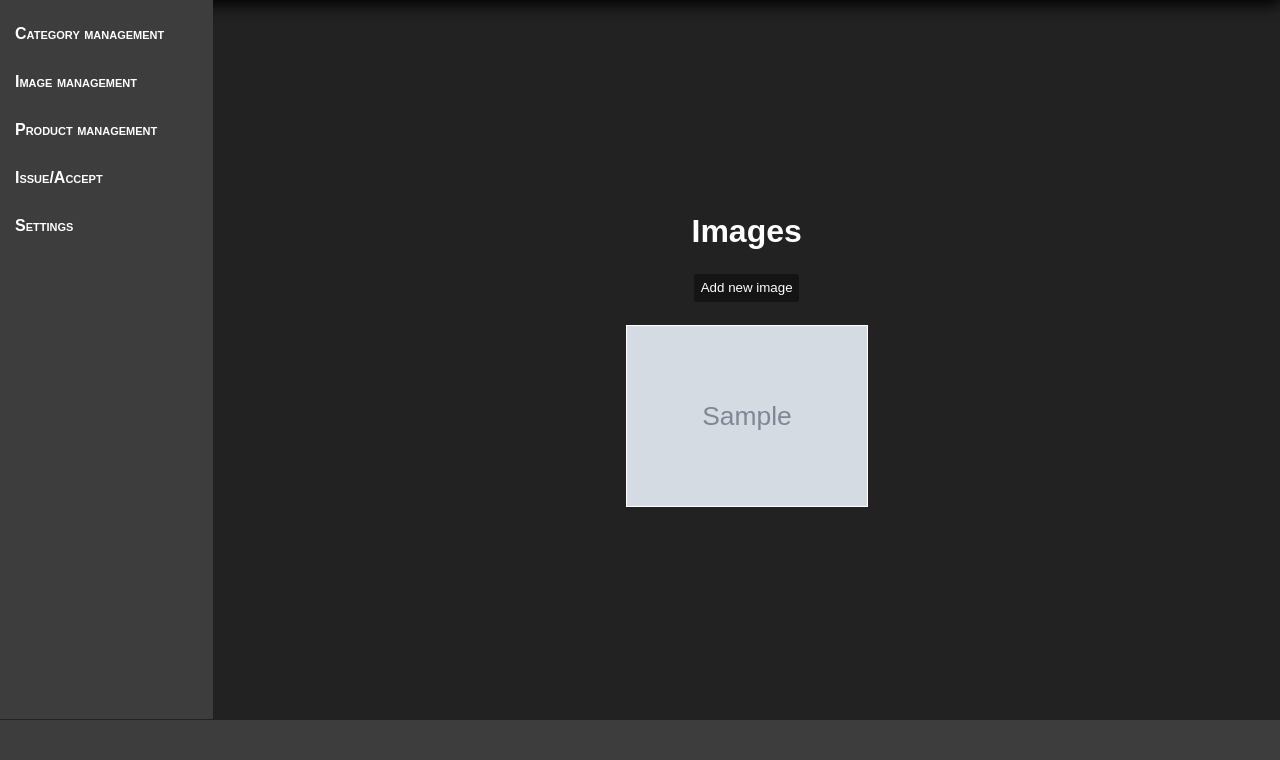
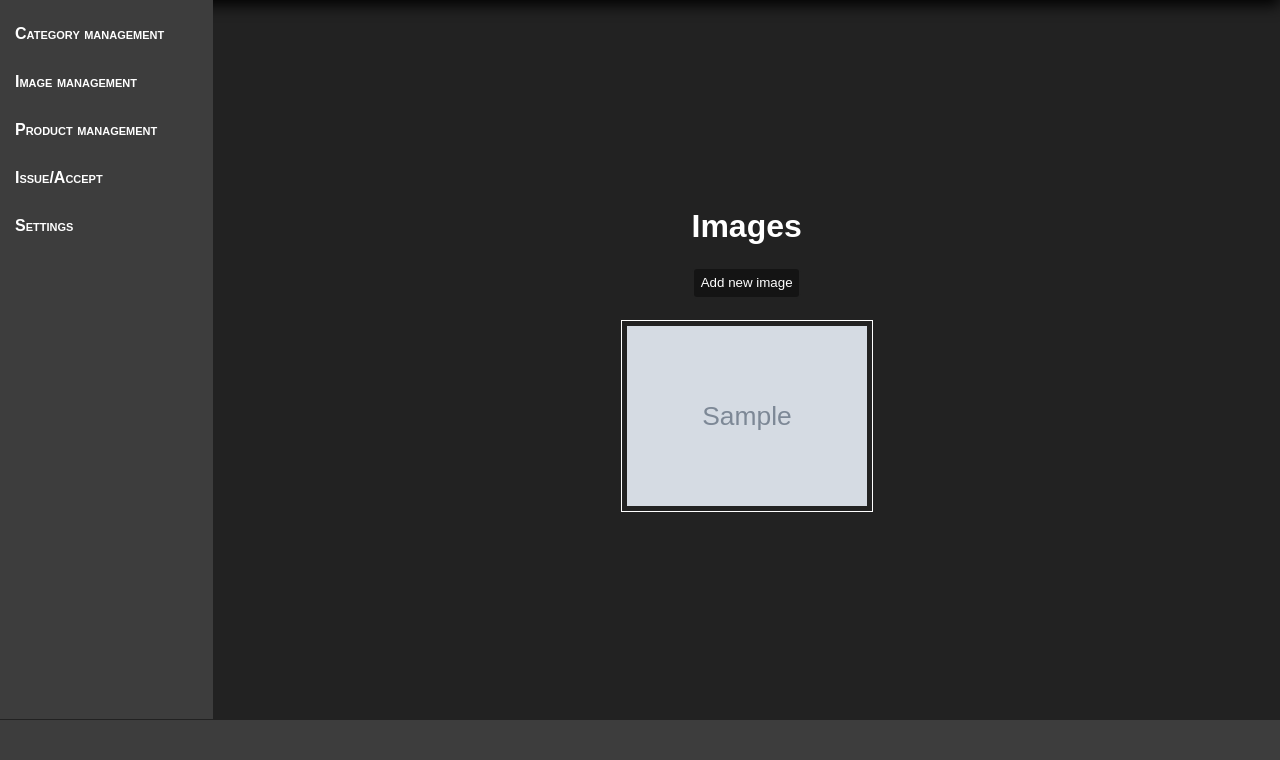
Before and after one commit to wilmhit/easyWarehouse, a Django app: template easywarehouse/templates/employee/images/list.html in a window 1280 px wide. Shown: the part 40-800 px from the top of the page. Run offline with Django 3.2, Linux system fonts and the light colour scheme; the template is opened without the code that fills it: most values are stand-ins (such as "Sample title", 1, 10 or a date in 2020); grey boxes marked "Sample" are stand-in pictures.

Commit message:
CSS image fix

```diff
--- a/easywarehouse/static/images.css
+++ b/easywarehouse/static/images.css
@@ -1,6 +1,6 @@
 img{
     max-height: 50vh;
-    max-width: 30vh;
+    max-width: 80vh;
 }
 
 ul{
@@ -15,3 +15,10 @@ ul li{
     display: flex;
     justify-content: center;
 }
+
+ul li img{
+    margin: 5px;
+    display: flex;
+    justify-content: center;
+    max-width: 30vh;
+}
```
